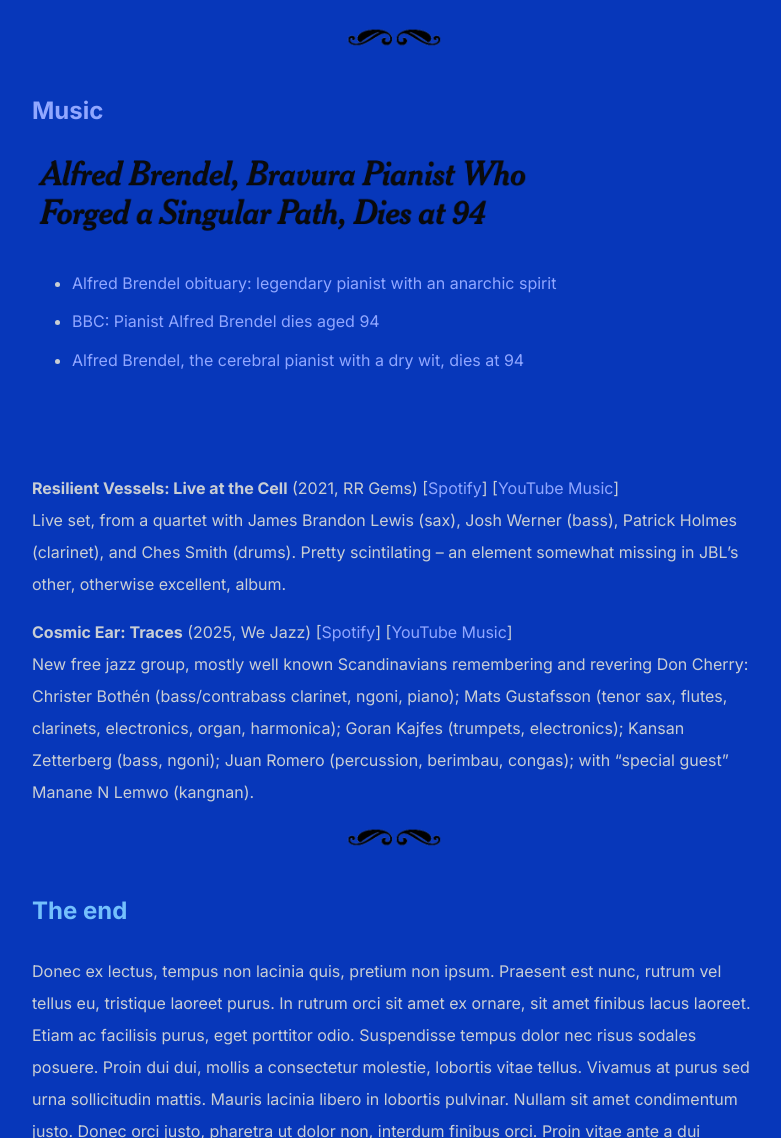
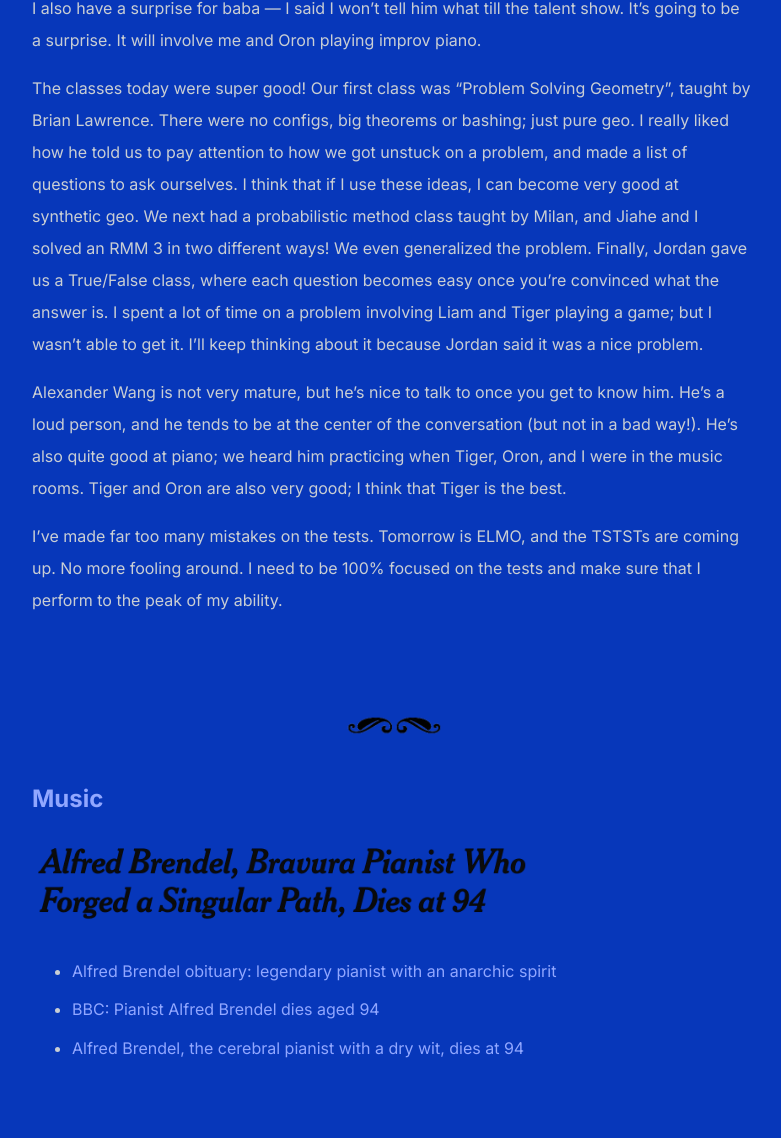
Before and after one commit to shihankanungo/shihankanungo.github.io, a Jekyll site: the page built from mop.md, in a window 1280 px wide and 1400 px high, scrolled down 12702 px, cut to the strip 262-1400 px from the top of the window. Shown: the whole strip, without its empty margins (248-1029 px from the left). Built offline with Jekyll 4.4.1, drawn with Linux system fonts in a browser that asks for light colours; some of the changed text lies outside the part shown.

Commit message:
Update mop.md

```diff
--- a/mop.md
+++ b/mop.md
@@ -174,8 +174,17 @@
 
 ### Picture Day!! and lots of other cool stuff
 
+Today was picture day!!
 
 <p align="center"><img src="/images/mop10.jpg" width="700"/> <br> <span style="color: gray"> MOP 2025 on the bleachers!!. </span> </p>
+
+I also have a surprise for baba — I said I won’t tell him what till the talent show. It's going to be a surprise. It will involve me and Oron playing improv piano.
+
+The classes today were super good! Our first class was “Problem Solving Geometry”, taught by Brian Lawrence. There were no configs, big theorems or bashing; just pure geo. I really liked how he told us to pay attention to how we got unstuck on a problem, and made a list of questions to ask ourselves. I think that if I use these ideas, I can become very good at synthetic geo.  We next had a probabilistic method class taught by Milan, and Jiahe and I solved an RMM 3 in two different ways! We even generalized the problem. Finally, Jordan gave us a True/False class, where each question becomes easy once you’re convinced what the answer is. I spent a lot of time on a problem involving Liam and Tiger playing a game; but I wasn’t able to get it. I’ll keep thinking about it because Jordan said it was a nice problem.
+
+Alexander Wang is not very mature, but he’s nice to talk to once you get to know him. He’s a loud person, and he tends to be at the center of the conversation (but not in a bad way!). He’s also quite good at piano; we heard him practicing when Tiger, Oron, and I were in the music rooms. Tiger and Oron are also very good; I think that Tiger is the best.
+
+I’ve made far too many mistakes on the tests. Tomorrow is ELMO, and the TSTSTs are coming up. No more fooling around. I need to be 100% focused on the tests and make sure that I perform to the peak of my ability.
 
 <br><br>
 
```
